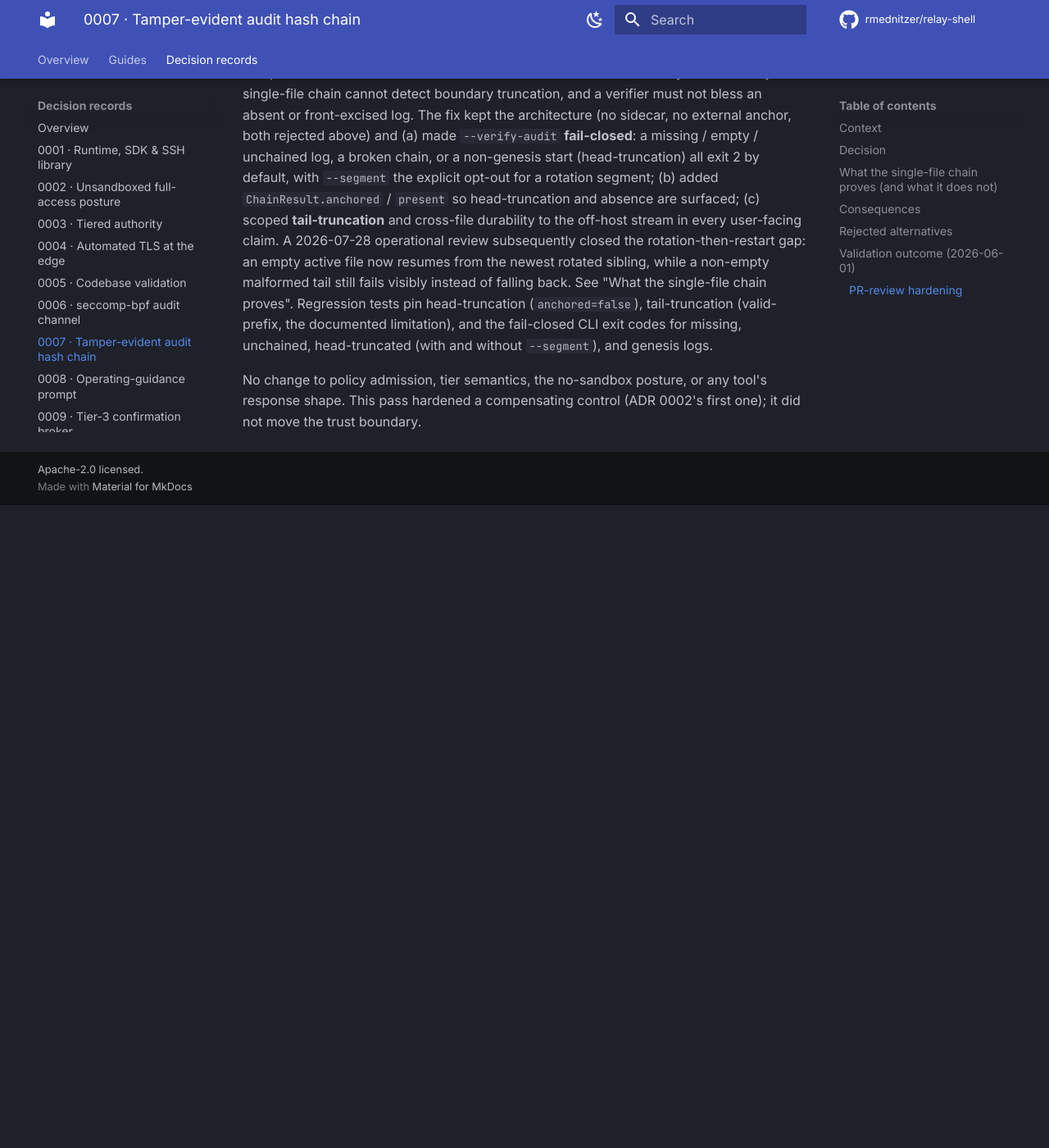
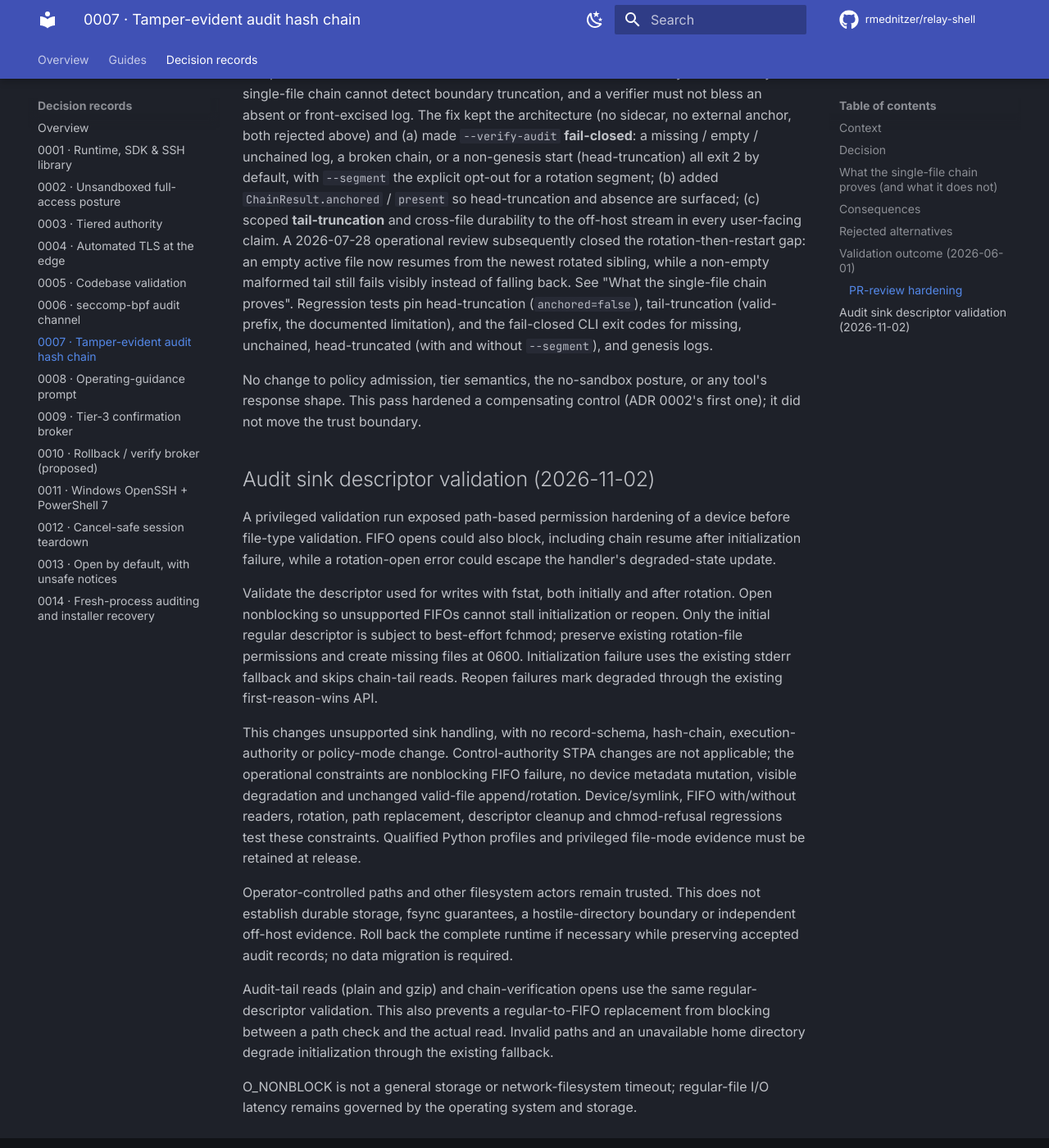
Before and after one commit to rmednitzer/relay-shell, an MkDocs documentation site: the page built from docs/adr/0007-audit-hash-chain.md, in a window 1280 px wide and 1400 px high, scrolled down 5387 px. Shown: the whole window at 82% size. Built offline with MkDocs 1.6.1 and Material for MkDocs 9.7.7, drawn with Linux system fonts in a browser that asks for light colours; comment, search, counter and statistics services are not loaded; before the commit the page ends 6003 px from its top, so only the background shows below that.

Commit message:
Validate audit descriptors and prepare v0.5.2 (#274)
Co-authored-by: Codex <codex@openai.com>

```diff
--- a/docs/adr/0007-audit-hash-chain.md
+++ b/docs/adr/0007-audit-hash-chain.md
@@ -245,3 +245,39 @@ unchained, head-truncated (with and without `--segment`), and genesis logs.
 No change to policy admission, tier semantics, the no-sandbox posture, or
 any tool's response shape. This pass hardened a compensating control
 (ADR 0002's first one); it did not move the trust boundary.
+
+
+## Audit sink descriptor validation (2026-11-02)
+
+A privileged validation run exposed path-based permission hardening of a device
+before file-type validation. FIFO opens could also block, including chain resume
+after initialization failure, while a rotation-open error could escape the
+handler's degraded-state update.
+
+Validate the descriptor used for writes with fstat, both initially and after
+rotation. Open nonblocking so unsupported FIFOs cannot stall initialization or
+reopen. Only the initial regular descriptor is subject to best-effort fchmod;
+preserve existing rotation-file permissions and create missing files at 0600.
+Initialization failure uses the existing stderr fallback and skips chain-tail
+reads. Reopen failures mark degraded through the existing first-reason-wins API.
+
+This changes unsupported sink handling, with no record-schema, hash-chain,
+execution-authority or policy-mode change. Control-authority STPA changes are
+not applicable; the operational constraints are nonblocking FIFO failure, no device
+metadata mutation, visible degradation and unchanged valid-file append/rotation.
+Device/symlink, FIFO with/without readers, rotation, path replacement, descriptor
+cleanup and chmod-refusal regressions test these constraints. Qualified Python
+profiles and privileged file-mode evidence must be retained at release.
+
+Operator-controlled paths and other filesystem actors remain trusted. This does
+not establish durable storage, fsync guarantees, a hostile-directory boundary or
+independent off-host evidence. Roll back the complete runtime if necessary while
+preserving accepted audit records; no data migration is required.
+
+Audit-tail reads (plain and gzip) and chain-verification opens use the same
+regular-descriptor validation. This also prevents a regular-to-FIFO replacement
+from blocking between a path check and the actual read. Invalid paths and an
+unavailable home directory degrade initialization through the existing fallback.
+
+O_NONBLOCK is not a general storage or network-filesystem timeout; regular-file
+I/O latency remains governed by the operating system and storage.
--- a/pyproject.toml
+++ b/pyproject.toml
@@ -4,7 +4,7 @@ build-backend = "hatchling.build"
 
 [project]
 name = "relay-shell"
-version = "0.5.1"
+version = "0.5.2"
 description = "A highly reliable, maximally capable MCP server for complete shell and SSH mastery: a governed relay in the shell/SSH path."
 readme = "README.md"
 requires-python = ">=3.12"
--- a/src/relay_shell/__init__.py
+++ b/src/relay_shell/__init__.py
@@ -4,4 +4,4 @@ from __future__ import annotations
 
 __all__ = ["__version__"]
 
-__version__ = "0.5.1"
+__version__ = "0.5.2"
```
Also changed, not shown: CHANGELOG.md (+16 -1 lines), README.md (+1 -1 lines), docs/architecture.md (+13 -0 lines), docs/index.md (+1 -1 lines), docs/runbook.md (+13 -0 lines), 2 other files.
